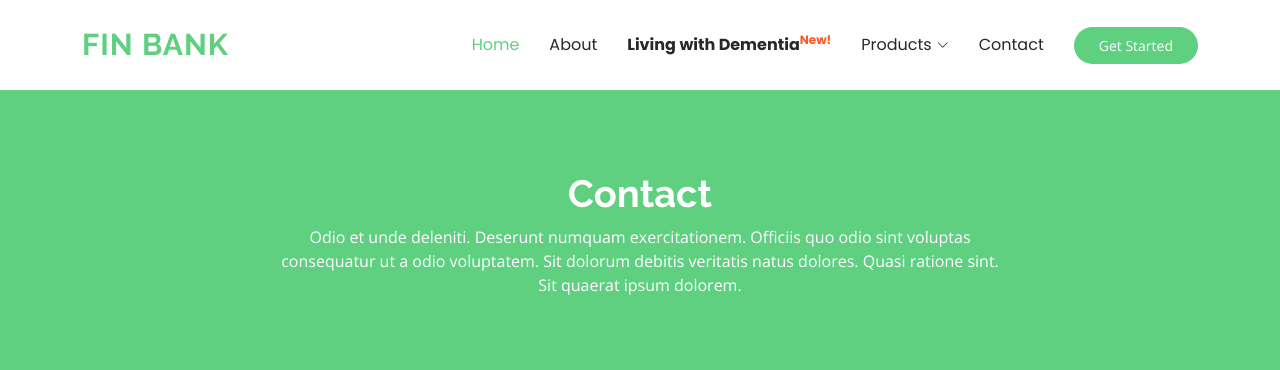
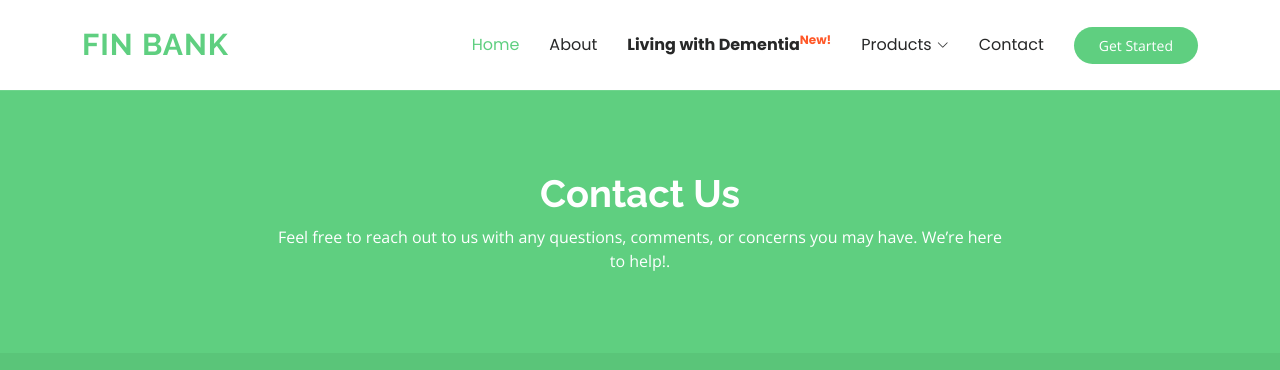
Before and after one commit to ApoorwaA/apoorwaa.github.io, a plain HTML site: page DementiaUK/contact.html in a window 1280 px wide. Shown: the top 370 px of the page. Drawn offline with nearby package versions, Linux system fonts and the light colour scheme.

Commit message:
contact.hrml updated

```diff
--- a/DementiaUK/contact.html
+++ b/DementiaUK/contact.html
@@ -73,8 +73,8 @@
         <div class="container">
           <div class="row d-flex justify-content-center text-center">
             <div class="col-lg-8">
-              <h1>Contact</h1>
-              <p class="mb-0">Odio et unde deleniti. Deserunt numquam exercitationem. Officiis quo odio sint voluptas consequatur ut a odio voluptatem. Sit dolorum debitis veritatis natus dolores. Quasi ratione sint. Sit quaerat ipsum dolorem.</p>
+              <h1>Contact Us</h1>
+              <p class="mb-0">Feel free to reach out to us with any questions, comments, or concerns you may have. We’re here to help!.</p>
             </div>
           </div>
         </div>
@@ -93,7 +93,7 @@
     <section id="contact" class="contact section">
 
       <div class="mb-5" data-aos="fade-up" data-aos-delay="200">
-        <iframe style="border:0; width: 100%; height: 300px;" src="https://www.google.com/maps/embed?pb=!1m14!1m8!1m3!1d48389.78314118045!2d-74.006138!3d40.710059!3m2!1i1024!2i768!4f13.1!3m3!1m2!1s0x89c25a22a3bda30d%3A0xb89d1fe6bc499443!2sDowntown%20Conference%20Center!5e0!3m2!1sen!2sus!4v1676961268712!5m2!1sen!2sus" frameborder="0" allowfullscreen="" loading="lazy" referrerpolicy="no-referrer-when-downgrade"></iframe>
+        <iframe style="border:0; width: 100%; height: 300px;" src="https://www.google.com/maps/embed?pb=!1m18!1m12!1m3!1d3783.3481466331536!2d73.92167077335102!3d18.51316306940406!2m3!1f0!2f0!3f0!3m2!1i1024!2i768!4f13.1!3m3!1m2!1s0x3bc2c18cd76f86ed%3A0x1d91d4a36f02d80d!2sTower%205!5e0!3m2!1sen!2sin!4v1721196264587!5m2!1sen!2sin" width="600" height="450" style="border:0;" frameborder="0" allowfullscreen="" loading="lazy" referrerpolicy="no-referrer-when-downgrade"></iframe>
       </div><!-- End Google Maps -->
 
       <div class="container" data-aos="fade-up" data-aos-delay="100">
```
